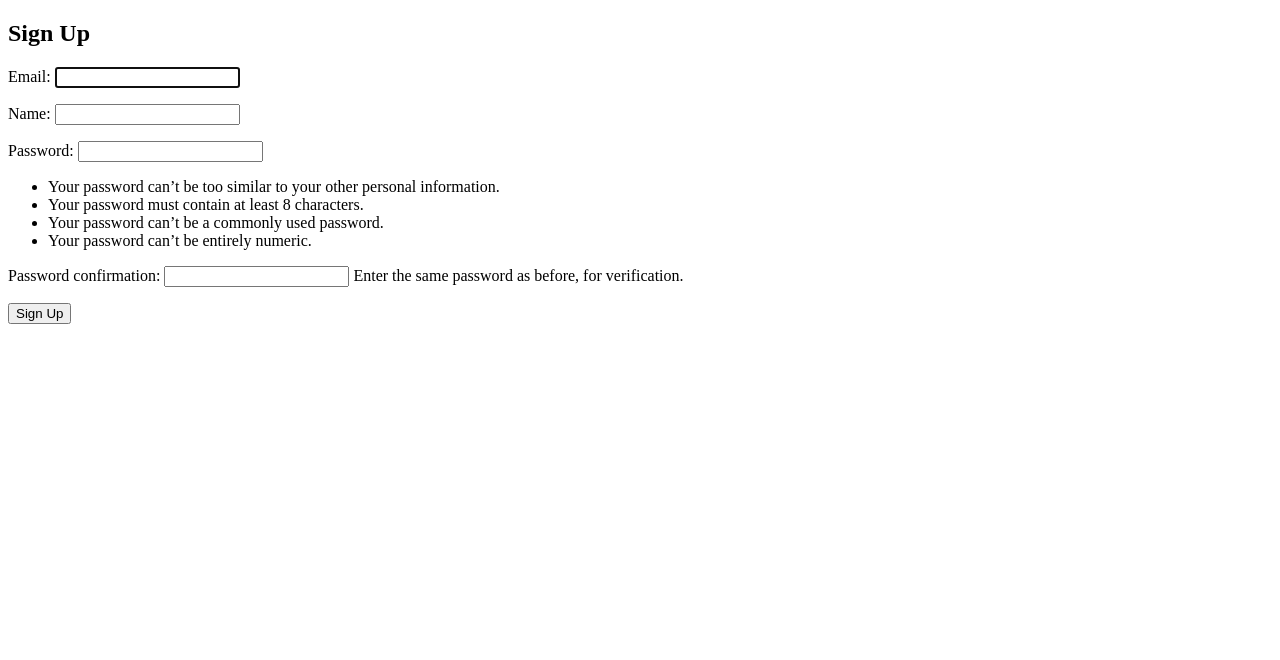
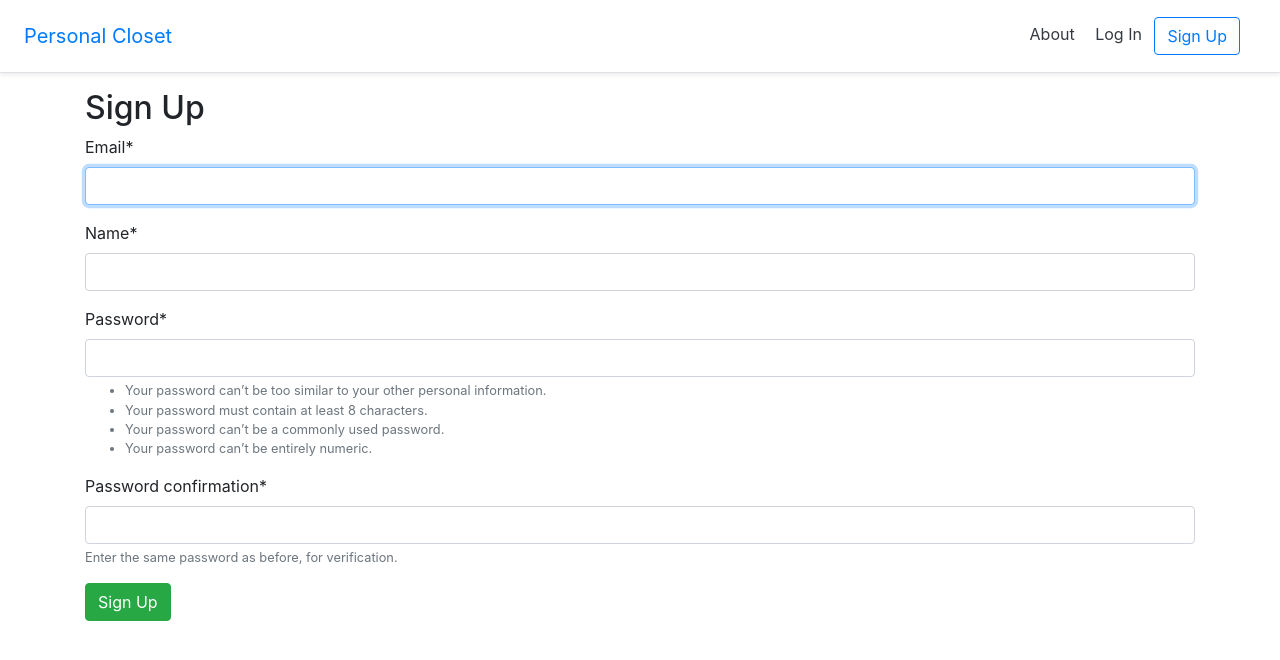
Before and after one commit to daikikuchi/Personal-closet, a Django app: page /accounts/signup/ in a window 1280 px wide. Shown: the top 660 px of the page. Run offline with Django 3.2, Linux system fonts and the light colour scheme; parts of the project's set-up code (start-up, migrations or seed data) failed here and were passed over; some libraries are stand-ins or nearby versions.

Commit message:
Created static assert

```diff
--- /dev/null
+++ b/static/css/base.css
@@ -0,0 +1,8 @@
+h1 {
+    color: red;
+}
+
+.bookcover {
+    height: 300px;
+    width: auto;
+}
--- /dev/null
+++ b/static/js/base.js
@@ -0,0 +1 @@
+console.log('Hello')
--- a/templates/base.html
+++ b/templates/base.html
@@ -1,16 +1,44 @@
+{% load static %}
 <!DOCTYPE html>
 <html>
 
 <head>
     <meta charset="utf-8">
     <title>{% block title %}Personal Closet{% endblock title %}</title>
+    <!-- CSS -->
+    <link rel="stylesheet" href="https://stackpath.bootstrapcdn.com/bootstrap/4.5.0/css/bootstrap.min.css" integrity="sha384-9aIt2nRpC12Uk9gS9baDl411NQApFmC26EwAOH8WgZl5MYYxFfc+NcPb1dKGj7Sk" crossorigin="anonymous">
+    <link rel="stylesheet" href="{% static 'css/base.css' %}">
 </head>
 
 <body>
+    <header>
+        <!-- Fixed navbar -->
+        <div class="d-flex flex-column flex-md-row align-items-center p-3 px-md-4
+         mb-3 bg-white border-bottom shadow-sm">
+          <a href="{% url 'home' %}" class="navbar-brand my-0 mr-md-auto
+          font-weight-normal">Personal Closet</a>
+          <nav class="my-2 my-md-0 mr-md-3">
+            <a class="p-2 text-dark" href="{% url 'about' %}">About</a>
+            {% if user.is_authenticated %}
+              <a class="p-2 text-dark" href="{% url 'logout' %}">Log Out</a>
+            {% else %}
+              <a class="p-2 text-dark" href="{% url 'login' %}">Log In</a>
+              <a class="btn btn-outline-primary"
+                href="{% url 'signup' %}">Sign Up</a>
+            {% endif %}
+          </nav>
+        </div>
+    </header>
     <div class="container">
         {% block content %}
         {% endblock content %}
     </div>
+    <!-- Javascipt -->
+    <!-- JS, Popper.js, and jQuery -->
+    <script src="https://code.jquery.com/jquery-3.5.1.slim.min.js" integrity="sha384-DfXdz2htPH0lsSSs5nCTpuj/zy4C+OGpamoFVy38MVBnE+IbbVYUew+OrCXaRkfj" crossorigin="anonymous"></script>
+    <script src="https://cdn.jsdelivr.net/npm/popper.js@1.16.1/dist/umd/popper.min.js" integrity="sha384-9/reFTGAW83EW2RDu2S0VKaIzap3H66lZH81PoYlFhbGU+6BZp6G7niu735Sk7lN" crossorigin="anonymous"></script>
+    <script src="https://stackpath.bootstrapcdn.com/bootstrap/4.5.0/js/bootstrap.bundle.min.js" integrity="sha384-1CmrxMRARb6aLqgBO7yyAxTOQE2AKb9GfXnEo760AUcUmFx3ibVJJAzGytlQcNXd" crossorigin="anonymous"></script>
+    <script src="{% static 'js/base.js' %}"></script>
 </body>
 
 </html>
--- a/templates/home.html
+++ b/templates/home.html
@@ -1,9 +1,11 @@
 {% extends 'base.html' %}
+{% load static %}
 
 {% block title %}Home{% endblock title %}
 
 {% block content %}
   <h1>Homepage</h1>
+   <img class="bookcover" src="{% static 'images/example.png' %}">
   {% if user.is_authenticated %}
     Hi! {{user.email}}
     <p><a href="{% url 'logout' %}">Log Out</a></p>
--- a/templates/registration/login.html
+++ b/templates/registration/login.html
@@ -1,4 +1,5 @@
 {% extends "base.html" %}
+{% load crispy_forms_tags %}
 
 {% block title %}Log In{% endblock %}
 
@@ -7,8 +8,8 @@
   <div class="log-in">
     <div class="login-form">
       <form action="{% url 'login' %}" method="post">
-        {{ form.as_p }}
         {% csrf_token %}
+        {{ form|crispy }}
         <input type="hidden" name="next" value="{{ next }}" />
         <p><input type="submit" value="Log-in"></p>
       </form>
--- a/templates/registration/signup.html
+++ b/templates/registration/signup.html
@@ -1,4 +1,5 @@
 {% extends 'base.html' %}
+{% load crispy_forms_tags %}
 
 {% block title %}Sign Up{% endblock title %}
 
@@ -6,7 +7,7 @@
  <h2>Sign Up</h2>
  <form method="post">
      {% csrf_token %}
-     {{ form.as_p}}
+     {{ form|crispy }}
      <button class="btn btn-success" type="submit">Sign Up</button>
  </form>
 {% endblock content %}
```
Also changed, not shown: config/settings.py (+14 -0 lines), static/images/example.png (added), 3 other files.
